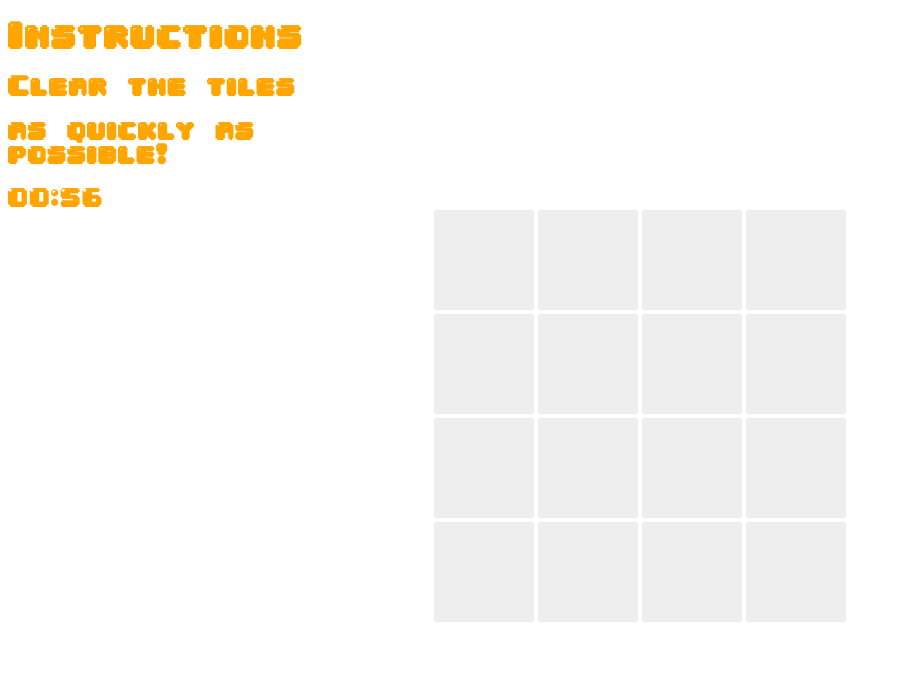
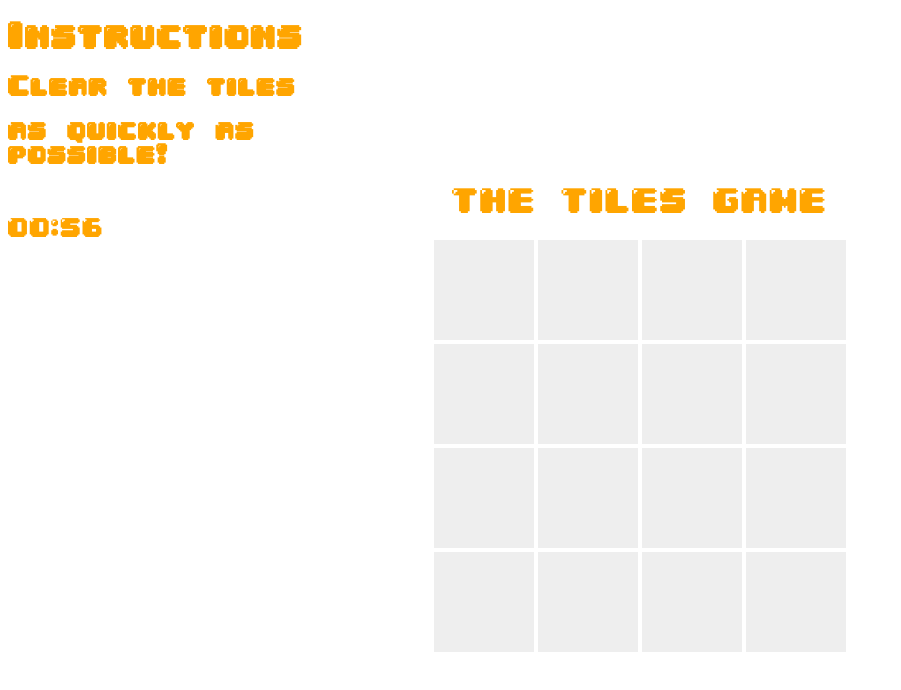
Before and after one commit to Jiaxi-Wu-Dev/cardgame, a plain HTML site: page oneplayer.html in a window 1280 px wide. Shown: the whole page, without its empty margins (0-901 px from the left). Drawn offline with Linux system fonts and the light colour scheme.

Commit message:
css title

```diff
--- a/oneplayer.html
+++ b/oneplayer.html
@@ -17,6 +17,7 @@
             <h2> Clear the tiles </h2>
             <h2>as quickly as possible!</h2>
         </div>
+        <div id="gametitle"> THE TILES GAME </div>
         <div id="countdown">Game is Ending In <span id="countdown">01:00</span> minutes!</div>
        <!--  https://www.youtube.com/watch?v=bbb9dZotsOc -->
         <div class="row">
--- a/styles/oneplayer.css
+++ b/styles/oneplayer.css
@@ -3,6 +3,13 @@
     src: url(/assets/pixelfont/pixel.TTF);
 }
 
+#gametitle {
+    font-family: "Pixel";
+    src: url("/assets/pixelfont/pixel.TTF");
+    animation: rainbow 5s infinite;
+    font-size: 30px;
+    text-align: center;
+}
 
 
 body{
```
